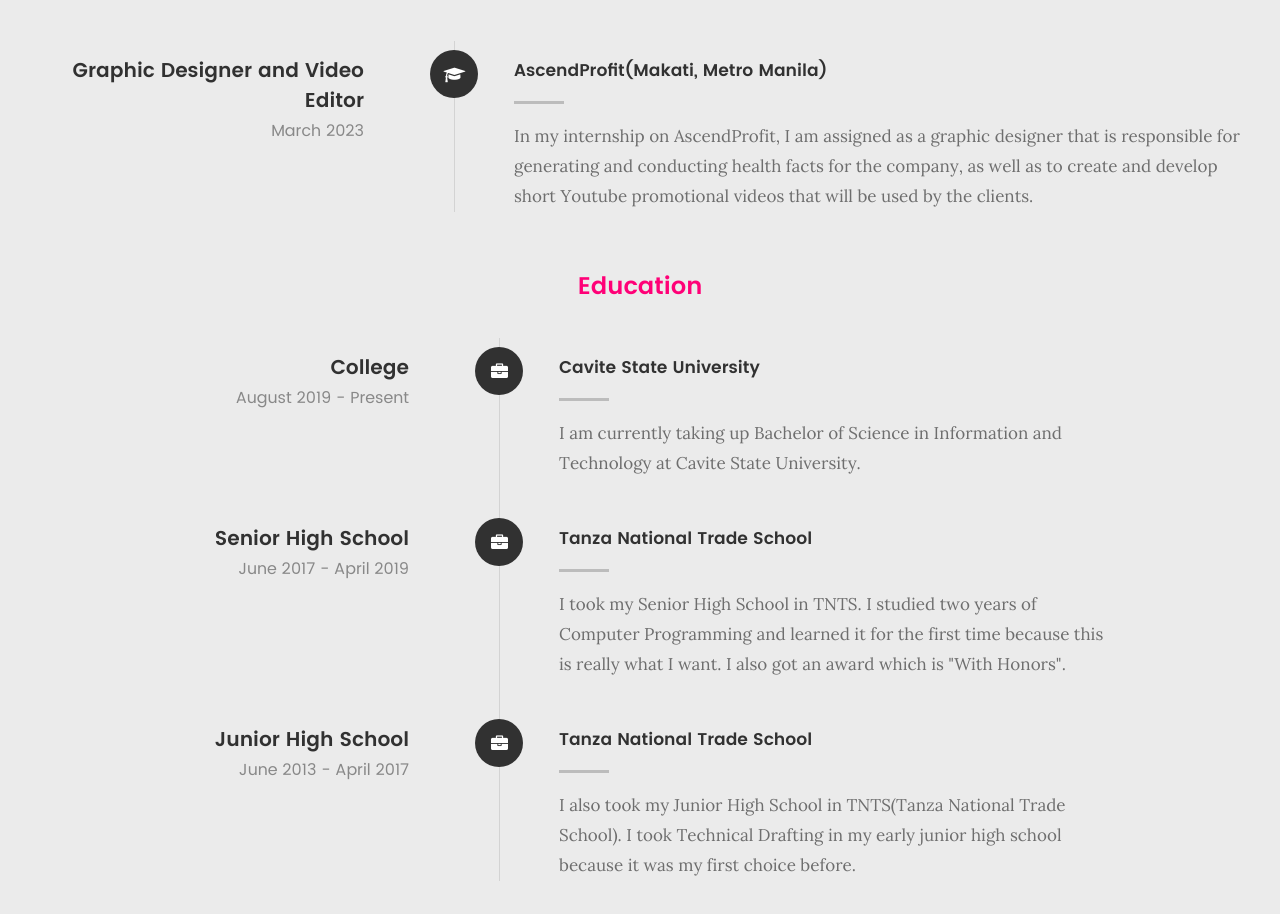
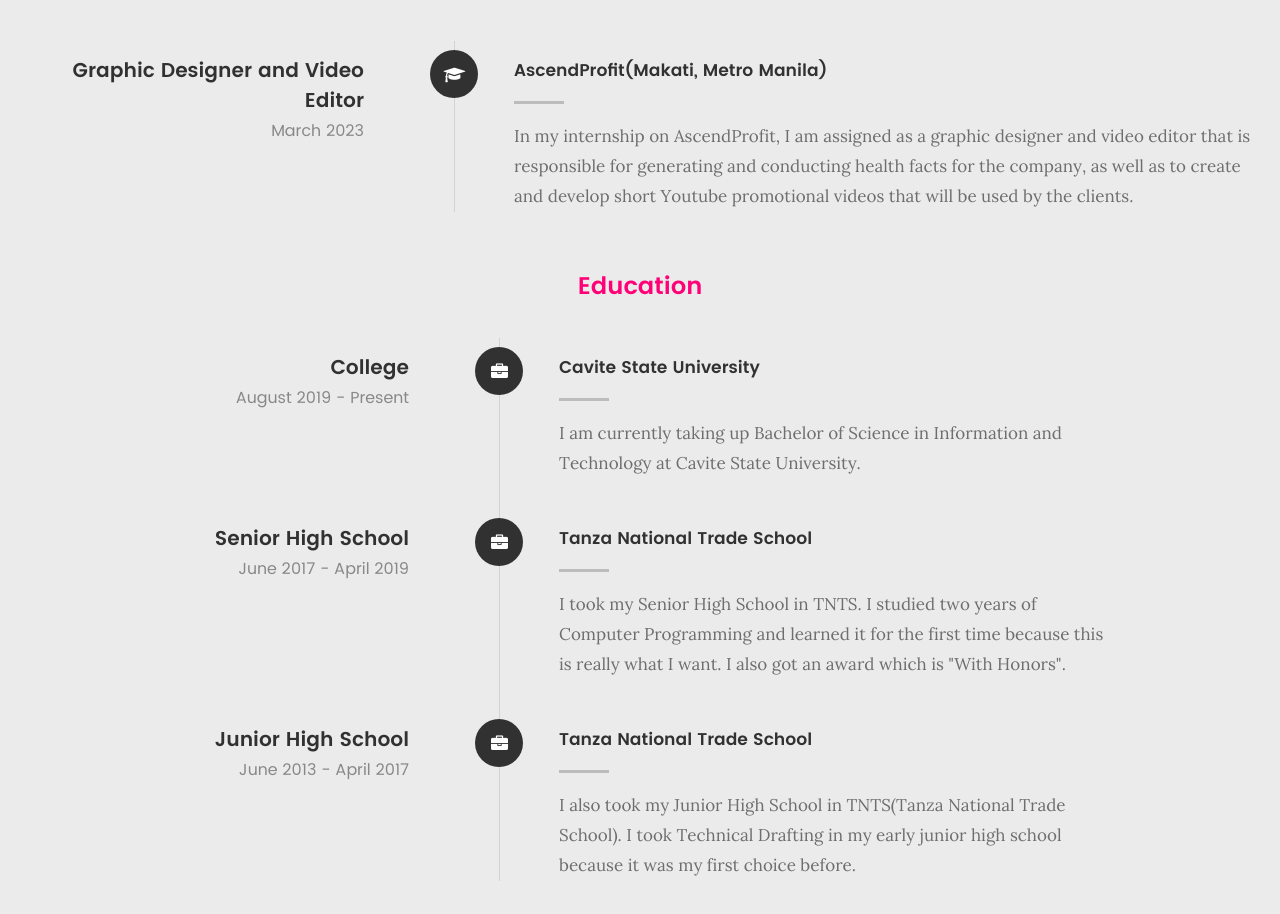
Before and after one commit to florenzzz/Manjares_Portfolio, a plain HTML site: page index.html in a window 1280 px wide. Shown: the part 2700-3614 px from the top of the page. Drawn offline with Linux system fonts and the light colour scheme; files whose address does not match are found by name.

Commit message:
Update index.html

```diff
--- a/index.html
+++ b/index.html
@@ -232,7 +232,7 @@
 
 	   				<div class="timeline-content">
 	   					<h4>AscendProfit(Makati, Metro Manila)</h4>
-	   					<p>In my internship on AscendProfit, I am assigned as a graphic designer that is responsible for generating and conducting health facts for the company, as well as to create and develop short Youtube promotional videos that will be used by the clients. </p>
+	   					<p>In my internship on AscendProfit, I am assigned as a graphic designer and video editor that is responsible for generating and conducting health facts for the company, as well as to create and develop short Youtube promotional videos that will be used by the clients. </p>
 	   				</div>
 
 	   			</div> <!-- /timeline-block -->
```
